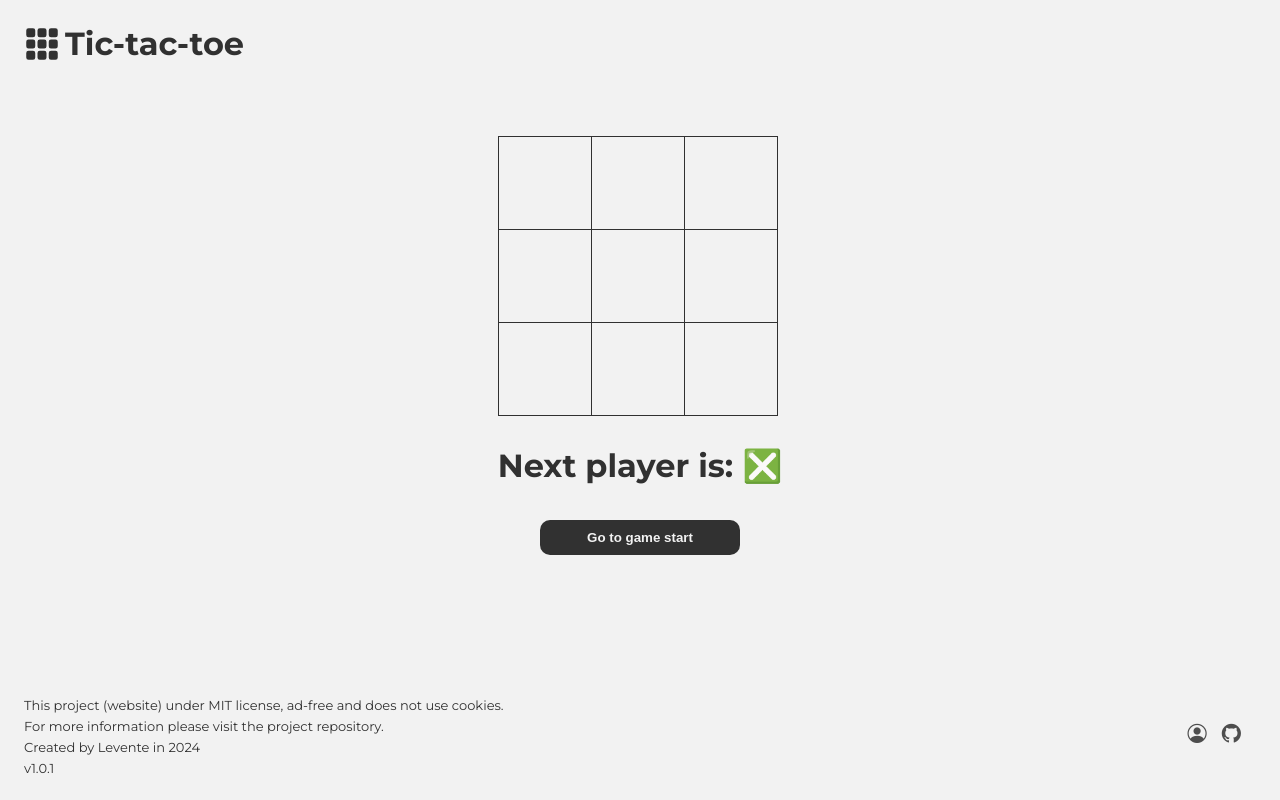
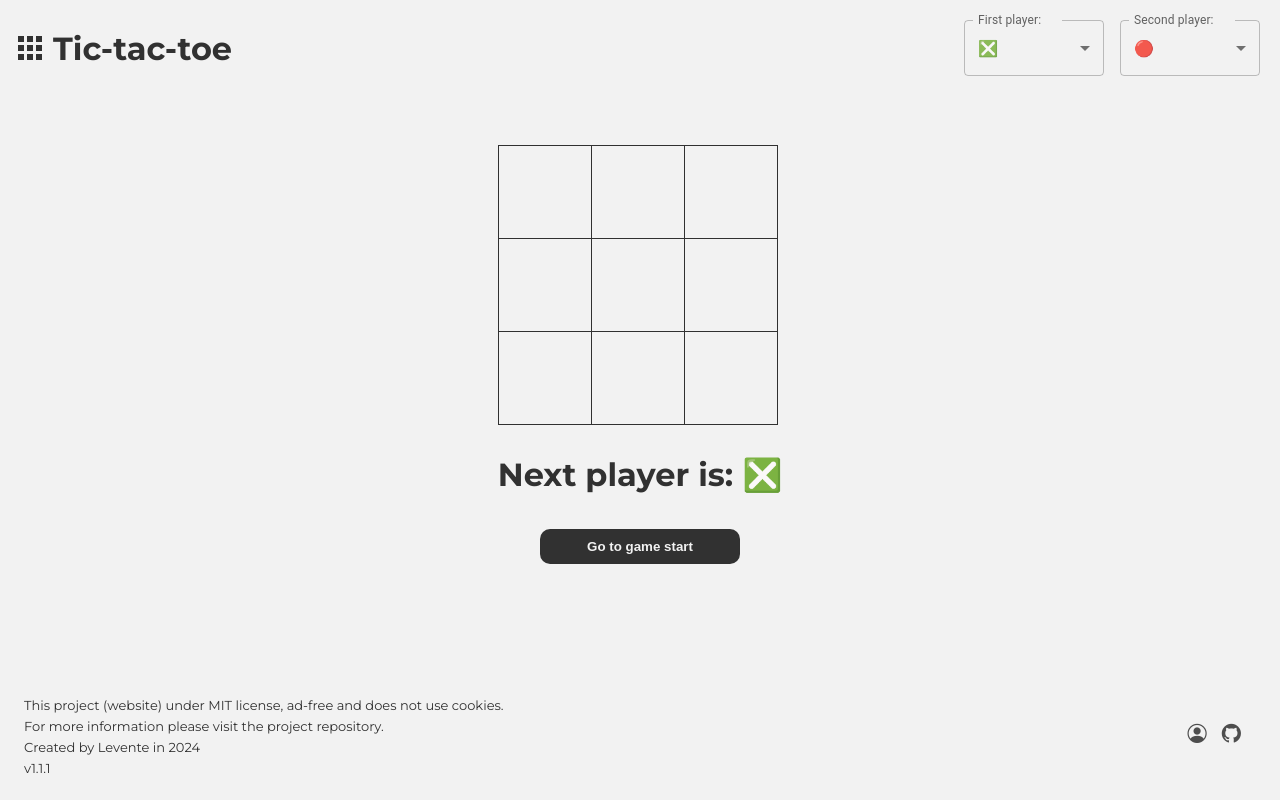
Before and after one commit to tothlevente/tic-tac-toe, a React (Vite) app: page / in a window 1280 px wide. Built offline with nearby package versions, Linux system fonts and the light colour scheme.

Commit message:
Developments

```diff
--- a/package.json
+++ b/package.json
@@ -1,7 +1,7 @@
 {
   "name": "tic-tac-toe",
   "private": true,
-  "version": "1.0.1",
+  "version": "1.1.1",
   "type": "module",
   "scripts": {
     "dev": "vite",
@@ -10,6 +10,10 @@
     "preview": "vite preview"
   },
   "dependencies": {
+    "@emotion/react": "^11.13.3",
+    "@emotion/styled": "^11.13.0",
+    "@mui/icons-material": "^6.0.2",
+    "@mui/material": "^6.0.2",
     "bootstrap-icons": "^1.11.3",
     "react": "^18.3.1",
     "react-dom": "^18.3.1"
--- a/src/App.tsx
+++ b/src/App.tsx
@@ -2,12 +2,25 @@ import Footer from "./components/Footer";
 import Header from "./components/Header";
 import Game from "./components/Game";
 
+import { useState } from "react";
+
 export default function App() {
+  const [firstCharacter, setFirstCharacter] = useState("❎");
+  const [secondCharacter, setSecondCharacter] = useState("🔴");
+
   return (
     <div className="site-wrapper">
-      <Header />
+      <Header
+        firstCharacter={firstCharacter}
+        setFirstCharacter={setFirstCharacter}
+        secondCharacter={secondCharacter}
+        setSecondCharacter={setSecondCharacter}
+      />
       <main>
-        <Game />
+        <Game
+          firstCharacter={firstCharacter}
+          secondCharacter={secondCharacter}
+        />
       </main>
       <Footer />
     </div>
--- a/src/components/Board.tsx
+++ b/src/components/Board.tsx
@@ -24,7 +24,13 @@ function calculateWinner(squares: Array<number>) {
   return null;
 }
 
-export default function Board({ xIsNext, squares, onPlay }: BoardProps) {
+export default function Board({
+  xIsNext,
+  squares,
+  onPlay,
+  firstCharacter,
+  secondCharacter,
+}: BoardProps) {
   function handleClick(i: number) {
     if (calculateWinner(squares) || squares[i]) {
       return;
@@ -33,9 +39,9 @@ export default function Board({ xIsNext, squares, onPlay }: BoardProps) {
     const nextSquares = squares.slice();
 
     if (xIsNext) {
-      nextSquares[i] = "❎";
+      nextSquares[i] = firstCharacter;
     } else {
-      nextSquares[i] = "🔴";
+      nextSquares[i] = secondCharacter;
     }
 
     onPlay(nextSquares);
@@ -47,7 +53,7 @@ export default function Board({ xIsNext, squares, onPlay }: BoardProps) {
   if (winner) {
     status = "Winner is: " + winner;
   } else {
-    status = "Next player is: " + (xIsNext ? "❎" : "🔴");
+    status = "Next player is: " + (xIsNext ? firstCharacter : secondCharacter);
   }
 
   return (
--- a/src/components/Game.tsx
+++ b/src/components/Game.tsx
@@ -1,9 +1,10 @@
 import SquareProps from "../interfaces/SquareProps";
+import GameProps from "../interfaces/GameProps";
 import Board from "./Board";
 
 import { useState } from "react";
 
-export default function Game() {
+export default function Game({ firstCharacter, secondCharacter }: GameProps) {
   const [history, setHistory] = useState([Array(9).fill(null)]);
   const [currentMove, setCurrentMove] = useState(0);
 
@@ -43,7 +44,13 @@ export default function Game() {
     <>
       <div className="game">
         <div className="game-board">
-          <Board xIsNext={xIsNext} squares={currentSquares} onPlay={handlePlay} />
+          <Board
+            xIsNext={xIsNext}
+            squares={currentSquares}
+            onPlay={handlePlay}
+            firstCharacter={firstCharacter}
+            secondCharacter={secondCharacter}
+          />
         </div>
       </div>
       <div className="game-info">
--- a/src/components/Header.tsx
+++ b/src/components/Header.tsx
@@ -1,12 +1,84 @@
-import Logo from "./Logo";
+import AppsIcon from "@mui/icons-material/Apps";
 
-export default function Header() {
+import {
+  Box,
+  FormControl,
+  InputLabel,
+  MenuItem,
+  Select,
+  SelectChangeEvent,
+} from "@mui/material";
+
+export default function Header({
+  firstCharacter,
+  setFirstCharacter,
+  secondCharacter,
+  setSecondCharacter,
+}: any) {
+  const firstCharacters = ["❎", "🟦", "🟥", "🍀", "❌", "🤖"];
+  const secondCharacters = ["🔴", "🔵", "🟢", "🍁", "🌀", "👽️"];
+
+  function handleFirstCharacterChange(event: SelectChangeEvent) {
+    setFirstCharacter(event.target.value as string);
+  }
+
+  function handleSecondCharacterChange(event: SelectChangeEvent) {
+    setSecondCharacter(event.target.value as string);
+  }
+
   return (
     <header className="header">
-      <div className="logo">
-        <Logo />
+      <Box
+        sx={{
+          minWidth: 120,
+          display: "flex",
+          gap: "5px",
+          alignItems: "center",
+        }}
+      >
+        <AppsIcon sx={{ width: 36, height: 36 }} />
         <h1>Tic-tac-toe</h1>
-      </div>
+      </Box>
+      <Box sx={{ minWidth: 120 }}>
+        <FormControl sx={{ m: 1, minWidth: 140 }}>
+          <InputLabel id="first-character-select-label">
+            First player:
+          </InputLabel>
+          <Select
+            labelId="first-character-select-label"
+            id="first-character-select"
+            value={firstCharacter}
+            label="First character"
+            defaultValue={firstCharacters[0]}
+            onChange={handleFirstCharacterChange}
+          >
+            {firstCharacters.map((item, index) => (
+              <MenuItem key={index} value={item}>
+                {item}
+              </MenuItem>
+            ))}
+          </Select>
+        </FormControl>
+        <FormControl sx={{ m: 1, minWidth: 140 }}>
+          <InputLabel id="second-character-select-label">
+            Second player:
+          </InputLabel>
+          <Select
+            labelId="second-character-select-label"
+            id="second-character-select"
+            value={secondCharacter}
+            label="Second character"
+            defaultValue={secondCharacters[0]}
+            onChange={handleSecondCharacterChange}
+          >
+            {secondCharacters.map((item, index) => (
+              <MenuItem key={index} value={item}>
+                {item}
+              </MenuItem>
+            ))}
+          </Select>
+        </FormControl>
+      </Box>
     </header>
   );
 }
--- a/src/components/Logo.tsx
+++ /dev/null
@@ -1,14 +0,0 @@
-export default function Logo() {
-  return (
-    <svg
-      xmlns="http://www.w3.org/2000/svg"
-      width="36"
-      height="36"
-      fill="currentColor"
-      className="bi bi-grid-3x3-gap-fill"
-      viewBox="0 0 16 16"
-    >
-      <path d="M1 2a1 1 0 0 1 1-1h2a1 1 0 0 1 1 1v2a1 1 0 0 1-1 1H2a1 1 0 0 1-1-1zm5 0a1 1 0 0 1 1-1h2a1 1 0 0 1 1 1v2a1 1 0 0 1-1 1H7a1 1 0 0 1-1-1zm5 0a1 1 0 0 1 1-1h2a1 1 0 0 1 1 1v2a1 1 0 0 1-1 1h-2a1 1 0 0 1-1-1zM1 7a1 1 0 0 1 1-1h2a1 1 0 0 1 1 1v2a1 1 0 0 1-1 1H2a1 1 0 0 1-1-1zm5 0a1 1 0 0 1 1-1h2a1 1 0 0 1 1 1v2a1 1 0 0 1-1 1H7a1 1 0 0 1-1-1zm5 0a1 1 0 0 1 1-1h2a1 1 0 0 1 1 1v2a1 1 0 0 1-1 1h-2a1 1 0 0 1-1-1zM1 12a1 1 0 0 1 1-1h2a1 1 0 0 1 1 1v2a1 1 0 0 1-1 1H2a1 1 0 0 1-1-1zm5 0a1 1 0 0 1 1-1h2a1 1 0 0 1 1 1v2a1 1 0 0 1-1 1H7a1 1 0 0 1-1-1zm5 0a1 1 0 0 1 1-1h2a1 1 0 0 1 1 1v2a1 1 0 0 1-1 1h-2a1 1 0 0 1-1-1z" />
-    </svg>
-  );
-}
--- a/src/css/header.css
+++ b/src/css/header.css
@@ -2,11 +2,5 @@
   display: flex;
   align-items: center;
   justify-content: space-between;
-  padding: 24px;
+  padding: 12px;
 }
-
-.logo {
-  display: flex;
-  align-items: center;
-  gap: 5px;
-}
--- a/src/interfaces/BoardProps.ts
+++ b/src/interfaces/BoardProps.ts
@@ -1,4 +1,6 @@
 export default interface BoardProps {
+  firstCharacter: string;
+  secondCharacter: string;
   xIsNext: any;
   squares: any;
   onPlay: any;
--- /dev/null
+++ b/src/interfaces/GameProps.ts
@@ -0,0 +1,4 @@
+export default interface GameProps {
+  firstCharacter: string;
+  secondCharacter: string;
+}
--- a/src/interfaces/SquareProps.ts
+++ b/src/interfaces/SquareProps.ts
@@ -1,4 +1,4 @@
 export default interface SquareProps {
-  value: any;
-  onSquareClick: any;
+  value: Array<number>;
+  onSquareClick: React.MouseEventHandler<HTMLButtonElement> | undefined;
 }
```
Also changed, not shown: 2 other files (tests, documents, lock files or other folders).
